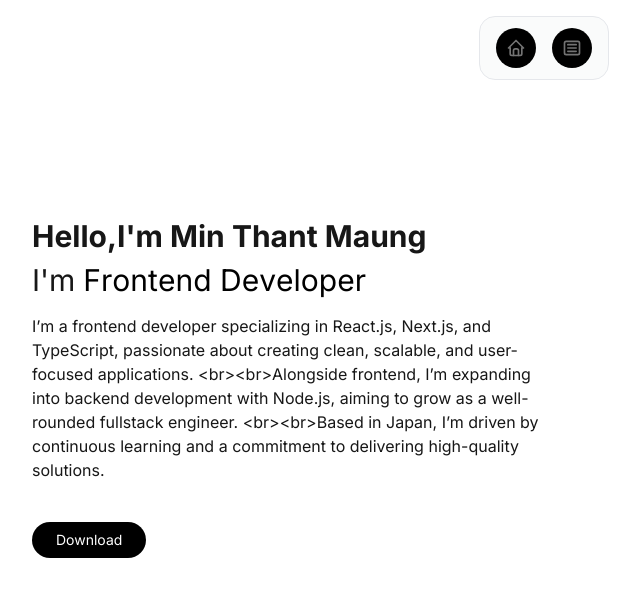
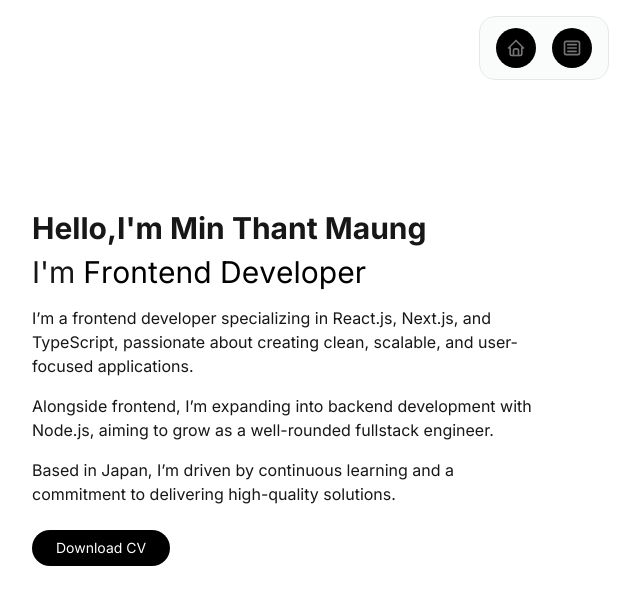
Before and after one commit to MinThantMaung/portfolio-latest, a Next.js app: page / in a window 1280 px wide. Shown: the top 604 px of the page, without its empty margins (96-736 px from the left). Built offline with nearby package versions, Linux system fonts and the light colour scheme.

Commit message:
feat:add more data

```diff
--- a/src/app/static/index.ts
+++ b/src/app/static/index.ts
@@ -1,9 +1,15 @@
 export const staticData = {
   title:
-    "I’m a frontend developer specializing in React.js, Next.js, and TypeScript, passionate about creating clean, scalable, and user-focused applications. <br><br>Alongside frontend, I’m expanding into backend development with Node.js, aiming to grow as a well-rounded fullstack engineer. <br><br>Based in Japan, I’m driven by continuous learning and a commitment to delivering high-quality solutions.",
+    "I’m a frontend developer specializing in React.js, Next.js, and TypeScript, passionate about creating clean, scalable, and user-focused applications.",
+  subtitle:
+    "Alongside frontend, I’m expanding into backend development with Node.js, aiming to grow as a well-rounded fullstack engineer.",
+  title_description:
+    "Based in Japan, I’m driven by continuous learning and a commitment to delivering high-quality solutions.",
   name: "Hello,I'm Min Thant Maung",
   role: "I'm",
   skill_description:
-    "I focus on building scalable, user-friendly, and performance-driven web applications with clean architecture and strong attention to detail in design and usability.",
-  download: "Download",
+    "I picked up my skills by actually building things and figuring out problems along the way. Most of what I know comes from hands-on experience—testing ideas, fixing mistakes, and improving with every project. It’s less about theory and more about what I’ve learned by doing.",
+  download: "Download CV",
+  experience_and_certification: "Experience & Certification",
+  exp_descrition: "My Career Journey",
 };
```
